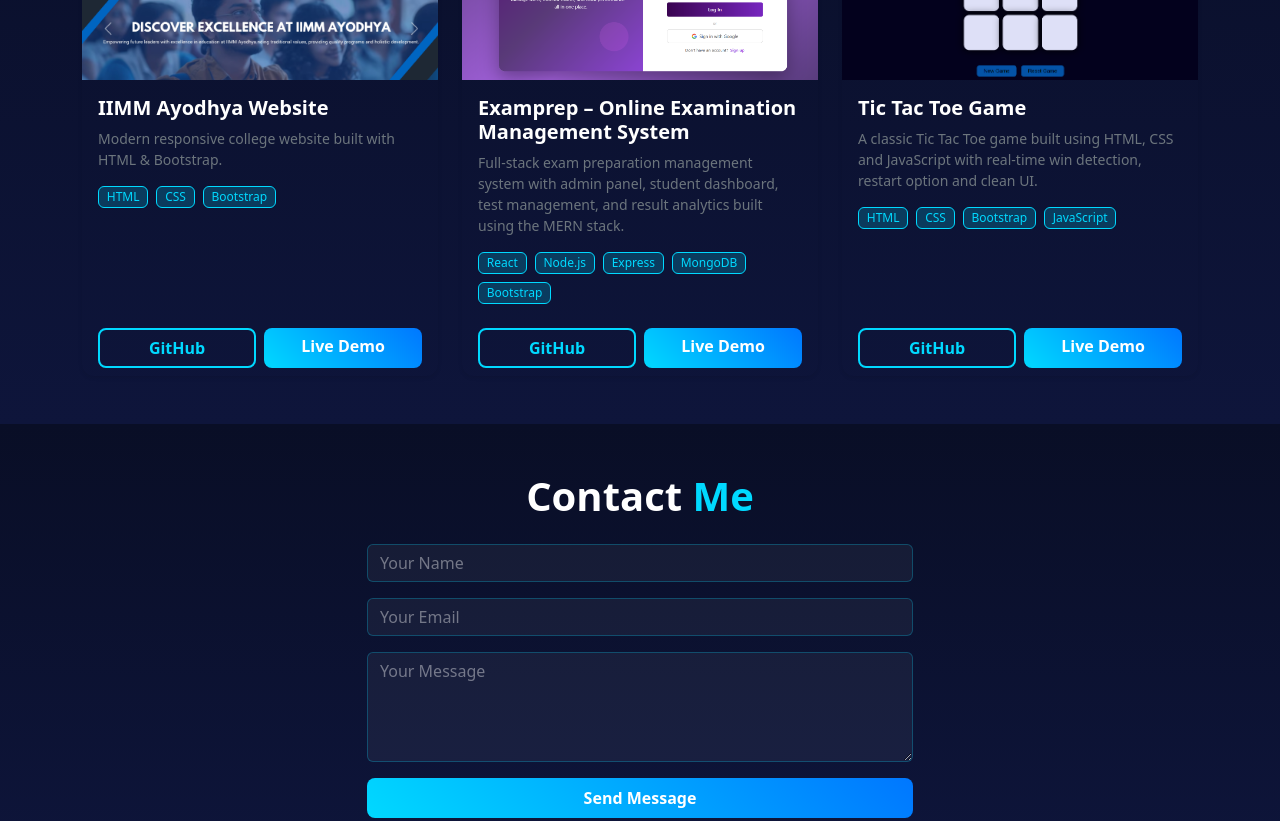
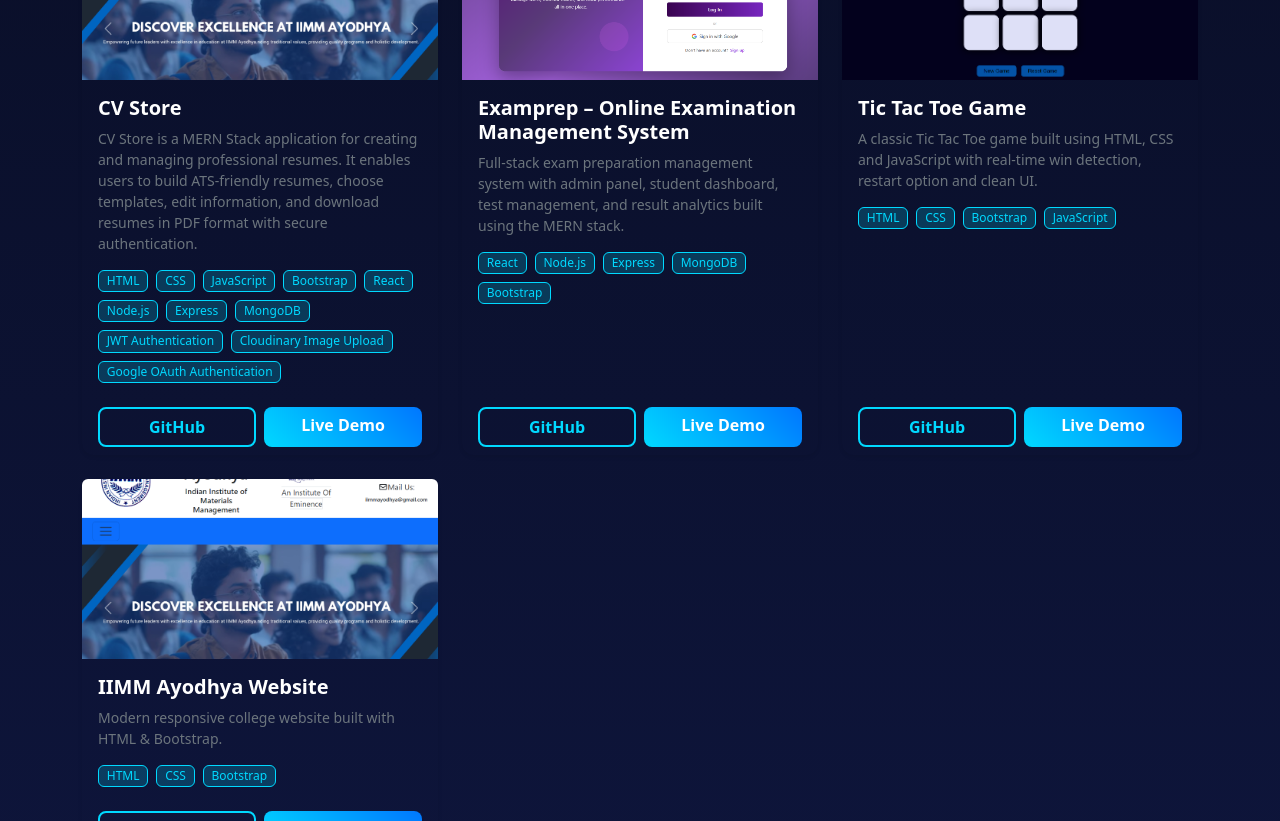
Before and after one commit to ritik-chaurasiya/Portfolio, a React (Vite) app in the folder client/: page / in a window 1280 px wide. Shown: the part 2120-2941 px from the top of the page. Built offline with nearby package versions, Linux system fonts and the light colour scheme.

Commit message:
add one project

```diff
--- a/client/src/components/data/projectsData.js
+++ b/client/src/components/data/projectsData.js
@@ -1,12 +1,12 @@
 const projectsData = [
   {
     _id: "1",
-    title: "IIMM Ayodhya Website",
-    description: "Modern responsive college website built with HTML & Bootstrap.",
+    title: "CV Store",
+    description: "CV Store is a MERN Stack application for creating and managing professional resumes. It enables users to build ATS-friendly resumes, choose templates, edit information, and download resumes in PDF format with secure authentication.",
     image: "/images/IIMM.png",
-    techStack: ["HTML", "CSS", "Bootstrap"],
-    github: "https://github.com/ritik-chaurasiya/IIMM-ayodhya",
-    demo: "https://ritik-chaurasiya.github.io/IIMM-ayodhya/"
+    techStack: ["HTML", "CSS", "JavaScript", "Bootstrap","React", "Node.js", "Express", "MongoDB","JWT Authentication", "Cloudinary Image Upload", "Google OAuth Authentication"],
+    github: "https://github.com/ritik-chaurasiya/CV-Strore",
+    demo: "https://cv-strore.vercel.app/"
   },
 
 {
@@ -28,7 +28,16 @@ const projectsData = [
   techStack: ["HTML", "CSS", "Bootstrap", "JavaScript"],
   github: "https://github.com/ritik-chaurasiya/tic-tac_toe",
   demo: "https://ritik-chaurasiya.github.io/tic-tac_toe/"
-}
+  },
+  {
+ _id: "4",
+    title: "IIMM Ayodhya Website",
+    description: "Modern responsive college website built with HTML & Bootstrap.",
+    image: "/images/IIMM.png",
+    techStack: ["HTML", "CSS", "Bootstrap"],
+    github: "https://github.com/ritik-chaurasiya/IIMM-ayodhya",
+    demo: "https://ritik-chaurasiya.github.io/IIMM-ayodhya/"
+  }
 
 
 
```
